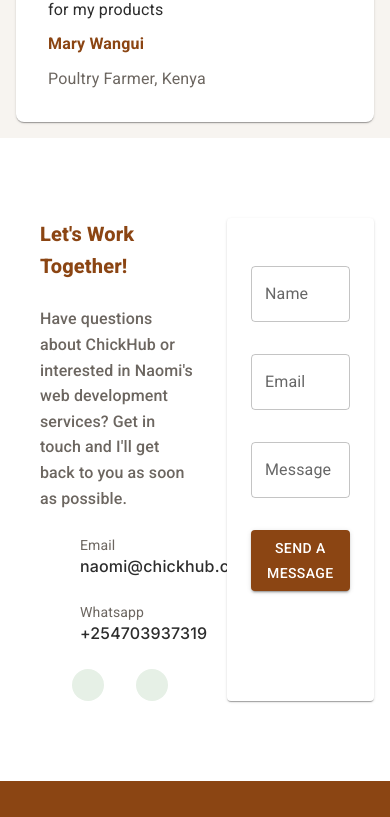
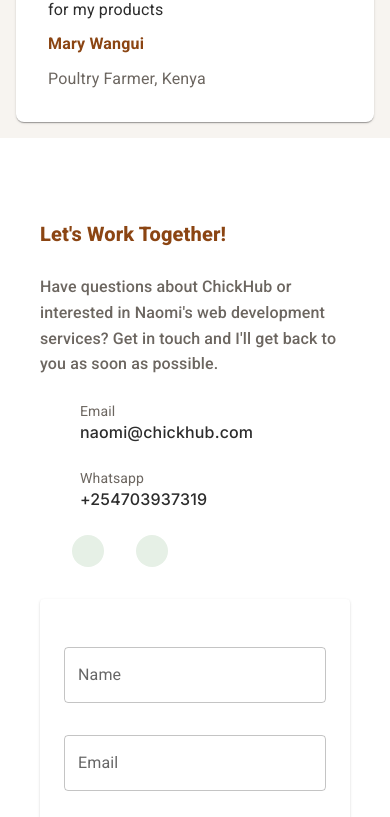
Before and after one commit to Naominm/ChickHub, a React (Vite) app: page / in a window 390 px wide. Shown: the part 3895-4712 px from the top of the page. Built offline with nearby package versions, Linux system fonts and the light colour scheme; some icons are missing.

Commit message:
Add responsiveness to the contact section

```diff
--- a/src/components/ContactSection.tsx
+++ b/src/components/ContactSection.tsx
@@ -1,11 +1,4 @@
-import {
-  Box,
-  Typography,
-  Input,
-  Button,
-  TextField,
-  Paper,
-} from "@mui/material";
+import { Box, Typography, Button, TextField, Paper } from "@mui/material";
 import MailOutlineIcon from "@mui/icons-material/MailOutline";
 import PhoneIcon from "@mui/icons-material/Phone";
 import LinkedInIcon from "@mui/icons-material/LinkedIn";
@@ -18,6 +11,7 @@
         minHeight: "30rem",
         paddingTop: 10,
         display: "flex",
+        flexDirection: { xs: "column", md: "row" },
         gap: "2rem",
         px: 5,
         mb: 10,
@@ -34,7 +28,7 @@
     <Box
       component="div"
       sx={{
-        width: "50%",
+        width: { xs: "100%", md: "50%" },
         display: "flex",
         flexDirection: "column",
         gap: "1.5rem",
@@ -157,7 +151,7 @@
       component="form"
       sx={{
         pt: "3rem",
-        width: "50%",
+        width: { xs: "100%", md: "50%" },
         display: "flex",
         flexDirection: "column",
         gap: "2rem",
@@ -177,6 +171,7 @@
         variant="contained"
         sx={{
           backgroundColor: "var(--primary)",
+          mb: { xs: 2, mb: 0 },
           "&:hover": { backgroundColor: "var(--hover)" },
         }}
       >
```
